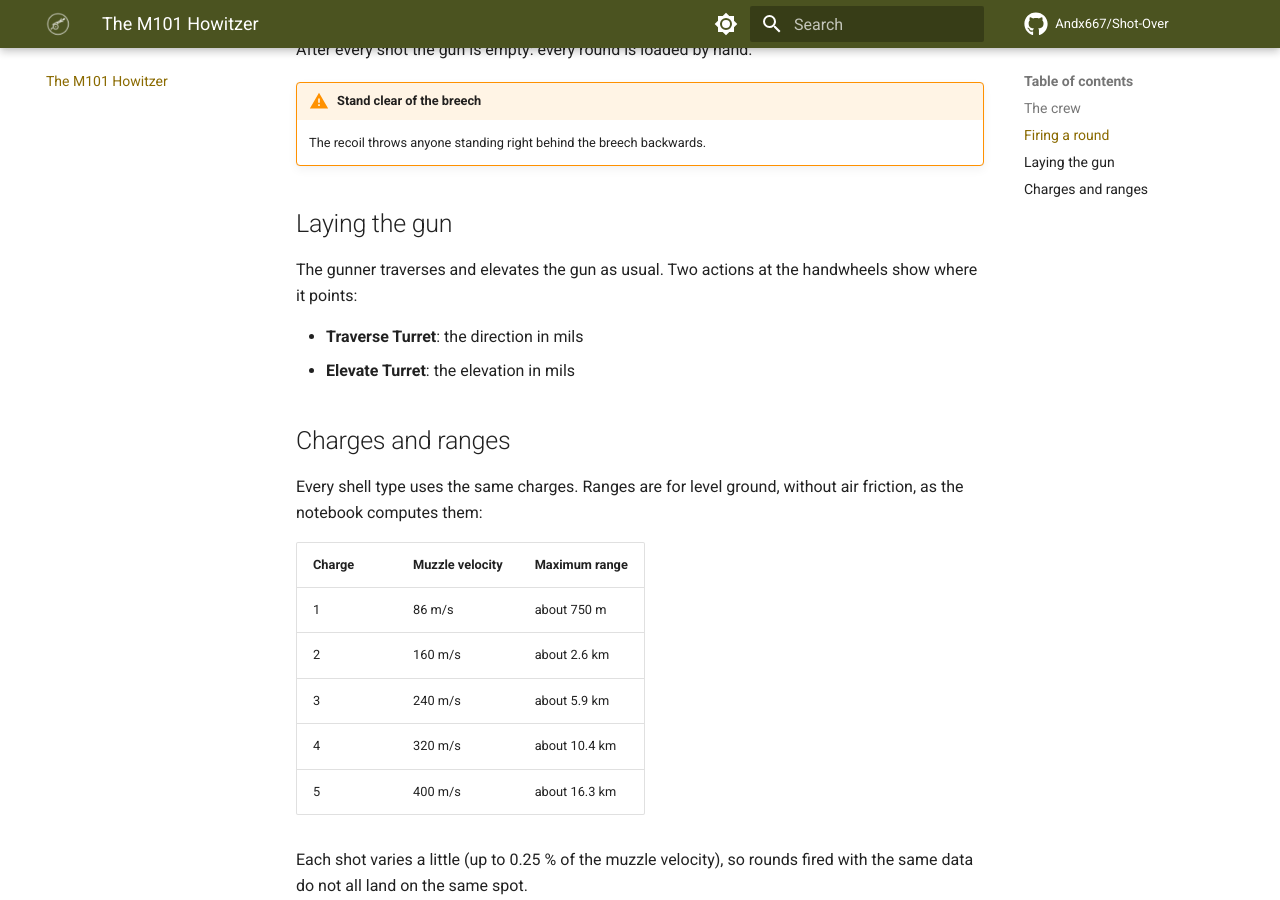
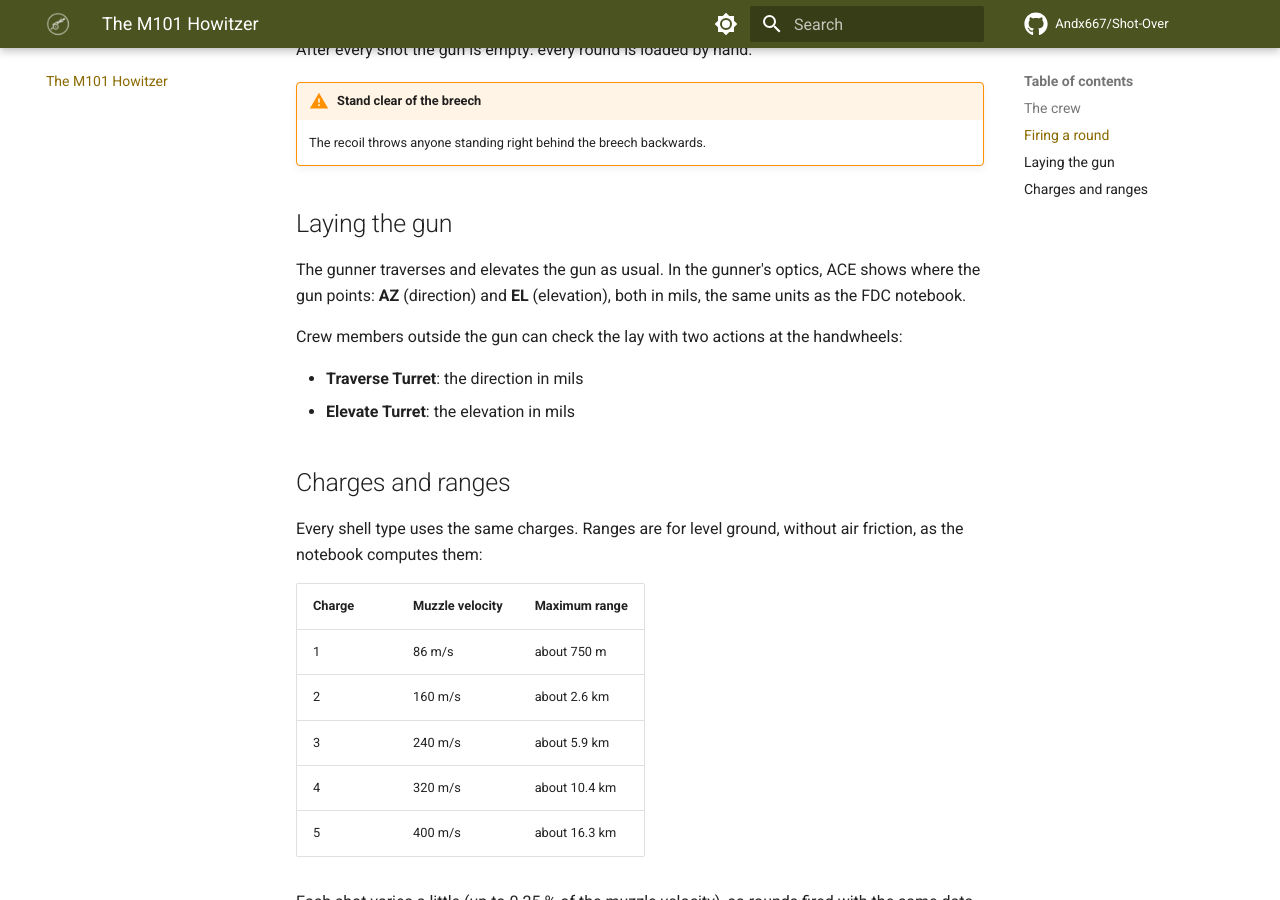
Before and after one commit to YannikH/Shot-Over, an MkDocs documentation site: the page built from docs/gun.md, in a window 1280 px wide and 900 px high, scrolled down 1016 px. Built offline with MkDocs 1.6.1 and Material for MkDocs 9.7.7, drawn with Linux system fonts in a browser that asks for light colours; plug-ins that fetch from the network failed and are left out; comment, search, counter and statistics services are not loaded.

Commit message:
M101 - Add ACE's mils readout for the gunner and remove the vanilla optics overlay
Co-Authored-By: Claude Opus 5.5 <noreply@anthropic.com>

```diff
--- a/docs/gun.md
+++ b/docs/gun.md
@@ -25,7 +25,9 @@ After every shot the gun is empty: every round is loaded by hand.
 
 ## Laying the gun
 
-The gunner traverses and elevates the gun as usual. Two actions at the handwheels show where it points:
+The gunner traverses and elevates the gun as usual. In the gunner's optics, ACE shows where the gun points: **AZ** (direction) and **EL** (elevation), both in mils, the same units as the FDC notebook.
+
+Crew members outside the gun can check the lay with two actions at the handwheels:
 
 - **Traverse Turret**: the direction in mils
 - **Elevate Turret**: the elevation in mils
```
Also changed, not shown: CHANGELOG.md (+1 -0 lines), addons/m101/README.md (+1 -1 lines), 1 other file.
